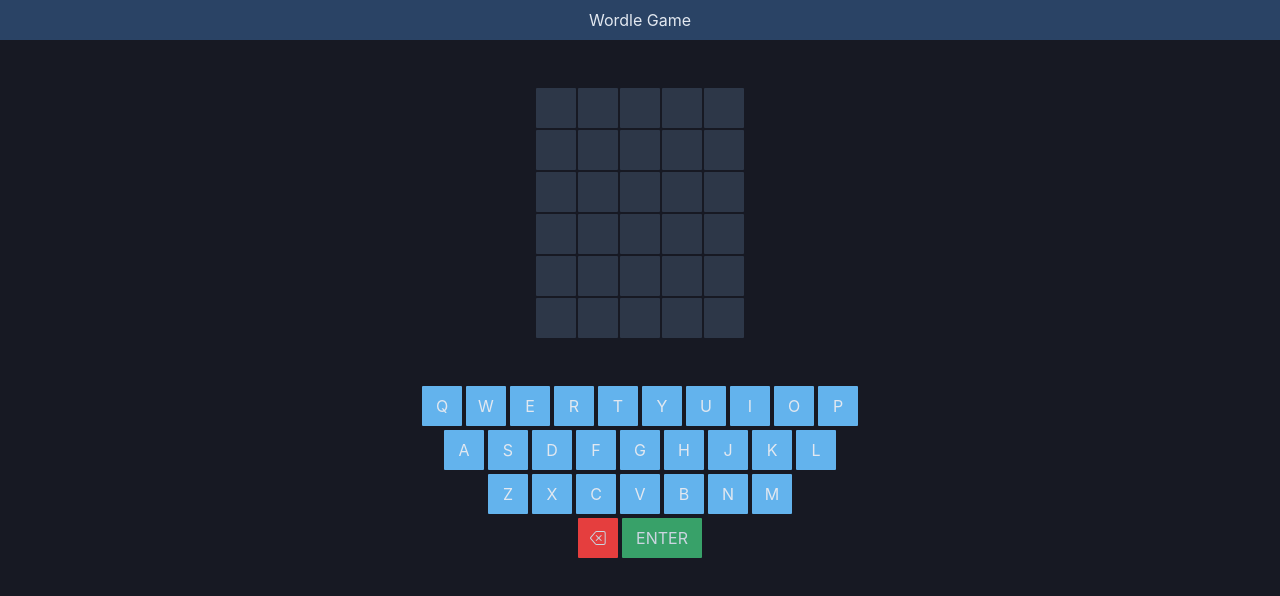
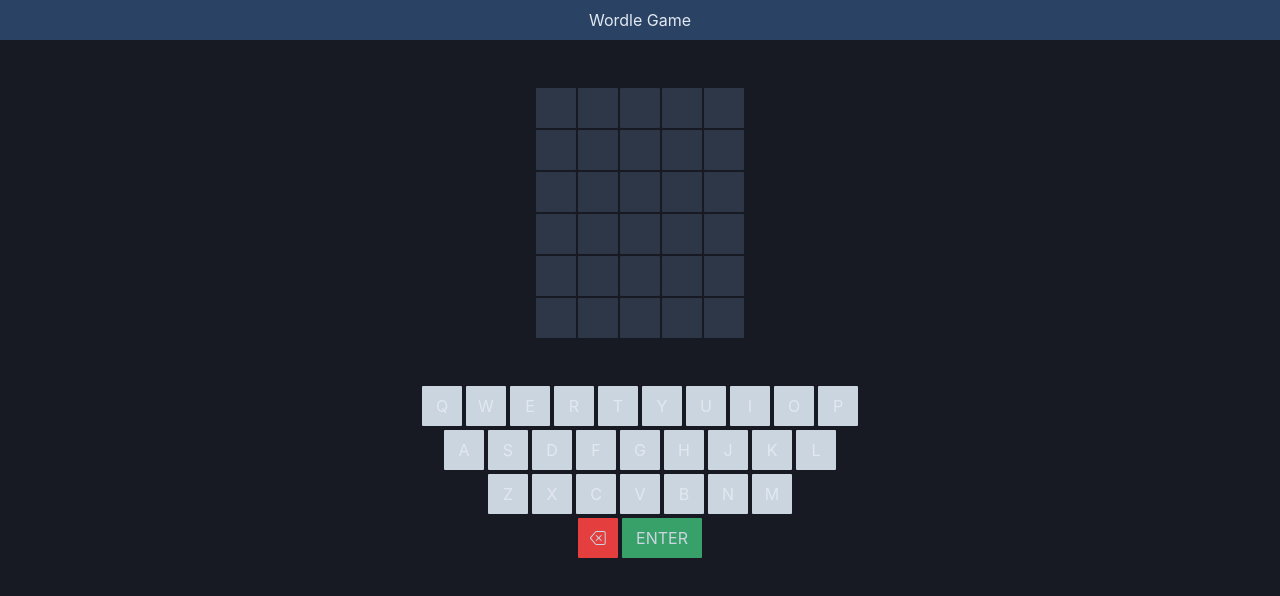
Before and after one commit to felipefcm/wordle-react, a Next.js app: page / in a window 1280 px wide. Shown: the top 596 px of the page. Built offline with nearby package versions, Linux system fonts and the light colour scheme.

Commit message:
VirtualKeyboard background color reflecting letter state (#4)

```diff
--- a/src/client/components/VirtualKeyboard.tsx
+++ b/src/client/components/VirtualKeyboard.tsx
@@ -1,10 +1,12 @@
-import React, { useContext, useEffect } from 'react'
+import React, { useContext, useEffect, useState } from 'react'
 
 import { Center, Flex, HStack, useTheme, VStack } from '@chakra-ui/react'
 import { BsBackspace } from 'react-icons/bs'
 import { GameContext } from '@client/GameContext'
 import { EventType } from '@common/EventBus'
 import { AttemptResult } from '@common/MatchState'
+import { determineColors } from '@client/LetterColors'
+import LetterState from '@common/LetterState'
 
 const rows = [
   'qwertyuiop',
@@ -14,7 +16,9 @@
 
 const VirtualKeyboard: React.FC = () => {
 
+  const { colors } = useTheme()
   const gameContext = useContext(GameContext)
+  const [attemptsMade, setAttemptsMade] = useState(0)
 
   const onKeyPress = (letter: string) => {
     if (gameContext) {
@@ -24,8 +28,13 @@
 
   useEffect(() => {
     if (gameContext) {
-      const id = gameContext.eventBus.subscribe(EventType.ATTEMPT_RESULT, (result: AttemptResult[]) => {
-      })
+      const id = gameContext.eventBus.subscribe(
+        EventType.ATTEMPT_RESULT,
+        () => {
+          // re-render when a new result becomes available
+          setAttemptsMade(attemptsMade + 1)
+        }
+      )
 
       return () => {
         gameContext.eventBus.unsubscribe(EventType.ATTEMPT_RESULT, id)
@@ -38,12 +47,15 @@
       <HStack spacing={1}>
         {
           row.split('').map((letter, i) => {
+            const keyboardLetterState = gameContext?.matchState.getKeyboardLetterState(letter)
+            const color = determineColors(keyboardLetterState || LetterState.UNKNOWN, colors)
+
             return (
               <Center
                 as={'button'}
                 key={i}
                 color={"gray.200"}
-                bg={"blue.300"}
+                bg={color}
                 cursor={'default'}
                 width={10}
                 height={10}
--- a/src/common/MatchState.ts
+++ b/src/common/MatchState.ts
@@ -16,8 +16,40 @@
 		return letterState || LetterState.UNKNOWN
 	}
 
+	getKeyboardLetterState(letter: string) {
+		return this.keyboardLettersState[letter.toUpperCase()] || LetterState.UNKNOWN
+	}
+
 	parseResult(attemptIndex: number, results: AttemptResult[]) {
 		this.attemptsState[attemptIndex] = results
+		this.updateKeyboardLetterState()
+		console.log(`NEW KB STATE`, this.keyboardLettersState)
+	}
+
+	private updateKeyboardLetterState() {
+
+		for (const attemptState in this.attemptsState) {
+			for (const letterState of this.attemptsState[attemptState]) {
+
+				const [letter, state] = letterState
+				const currentState = this.keyboardLettersState[letter]
+
+				if (state === LetterState.CORRECT) {
+					this.keyboardLettersState[letter] = LetterState.CORRECT
+					continue
+				}
+
+				if (state === LetterState.INCORRECT_POSITION && currentState !== LetterState.CORRECT) {
+					this.keyboardLettersState[letter] = LetterState.INCORRECT_POSITION
+					continue
+				}
+
+				if (state === LetterState.NOT_PRESENT && (!currentState || currentState === LetterState.UNKNOWN)) {
+					this.keyboardLettersState[letter] = LetterState.NOT_PRESENT
+					continue
+				}
+			}
+		}
 	}
 }
 
```
